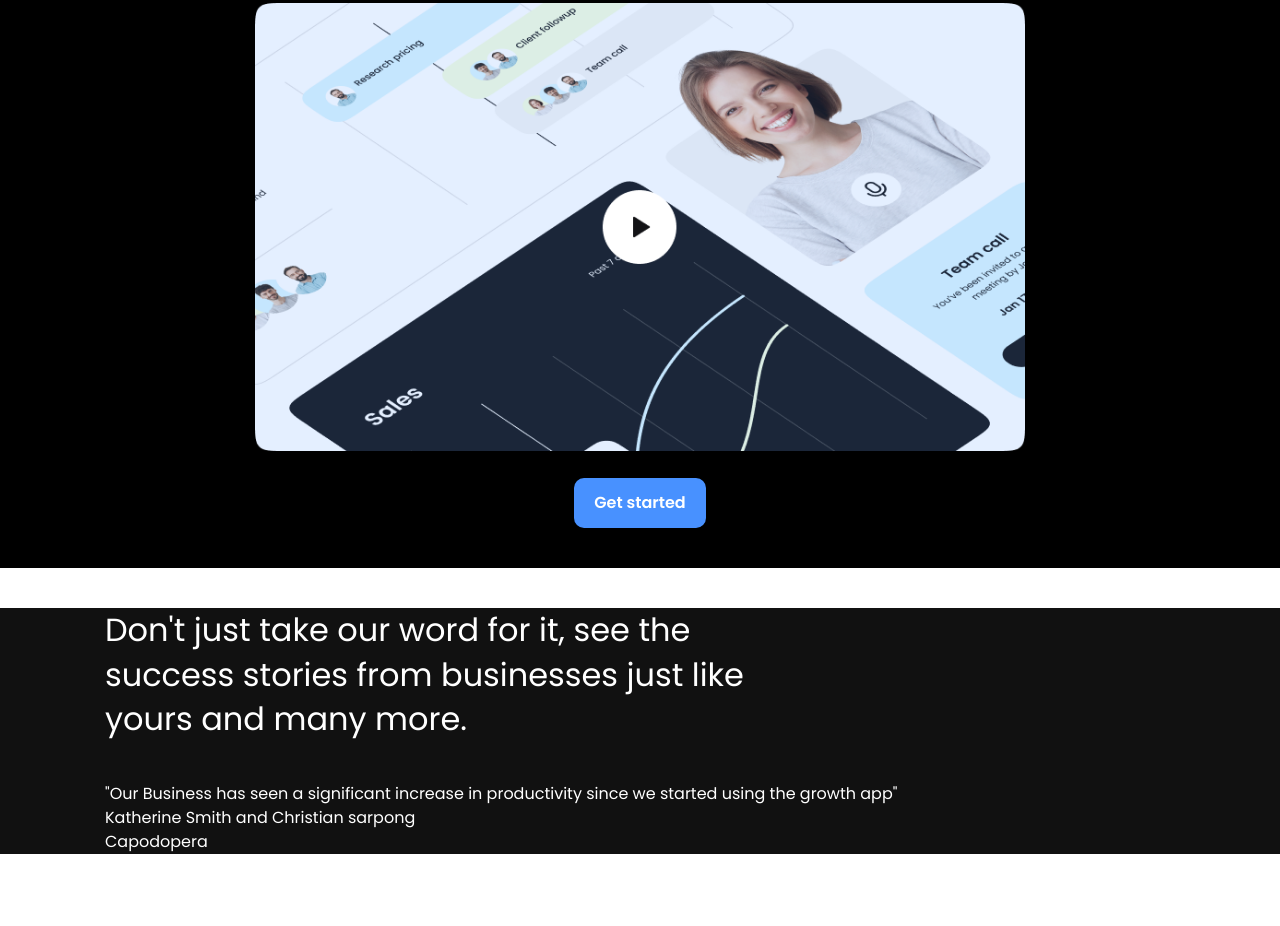
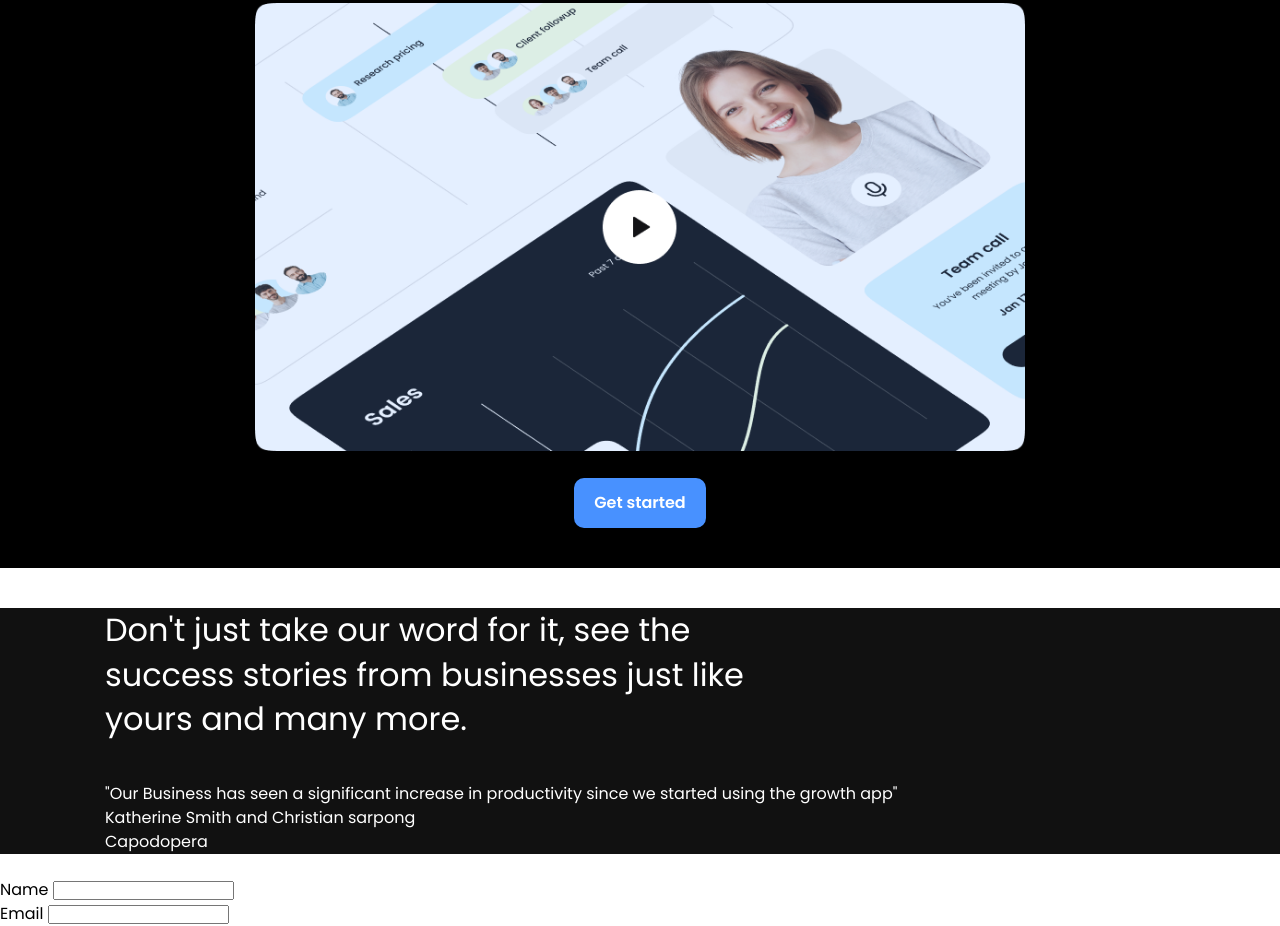
Before and after one commit to chrisarpong/Landing-PAGE, a plain HTML site: page index.html in a window 1280 px wide. Shown: the part 881-1807 px from the top of the page. Before the commit the page ends 1735 px from the top, so only its background shows below. Drawn offline with Linux system fonts and the light colour scheme.

Commit message:
i am creating a new forms in the Html file

```diff
--- a/index.html
+++ b/index.html
@@ -118,6 +118,17 @@
 </section>
 
 
+<!----I am creating a form-->
+<div>
+  <br>
+<form>
+  <label> Name </label>
+  <input type ="text" name="name">
+  <br>
+  <label>Email</label>
+  <input type ="text" name="email">
+</form>
+</div>
 
     <!--this is the link for the Javascript link-->
     <script src="js/main.js"></script>
```
